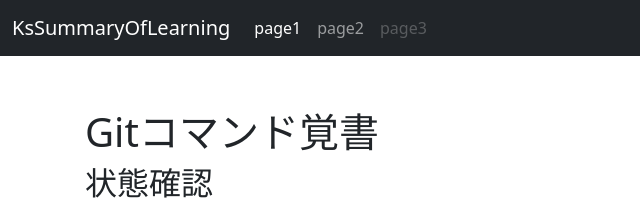
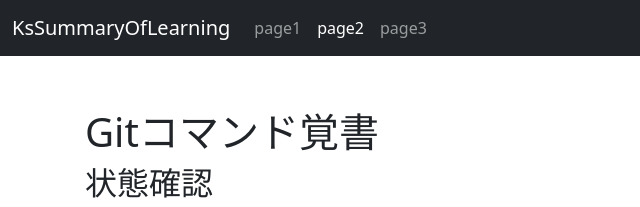
Before and after one commit to kawada-hm/KsSummaryOfLearning, a plain HTML site: page page2.html in a window 1280 px wide. Shown: the top 207 px of the page, 0-640 px from the left. Drawn offline with Linux system fonts and the light colour scheme; a script that the page names is missing.

Commit message:
ヘッダ部整備

```diff
--- a/page2.html
+++ b/page2.html
@@ -18,20 +18,20 @@
             <!-- Fixed navbar -->
             <nav class="navbar navbar-expand-md navbar-dark fixed-top bg-dark">
                 <div class="container-fluid">
-                    <a class="navbar-brand" href="#">KsSummaryOfLearning</a>
+                    <a class="navbar-brand" href="./index.html">KsSummaryOfLearning</a>
                     <button class="navbar-toggler" type="button" data-bs-toggle="collapse" data-bs-target="#navbarCollapse" aria-controls="navbarCollapse" aria-expanded="false" aria-label="Toggle navigation">
                         <span class="navbar-toggler-icon"></span>
                     </button>
                     <div class="collapse navbar-collapse" id="navbarCollapse">
                         <ul class="navbar-nav me-auto mb-2 mb-md-0">
                             <li class="nav-item">
-                                <a class="nav-link active" aria-current="page" href="#">page1</a>
+                                <a class="nav-link" aria-current="page" href="index.html">page1</a>
+                            </li>
+                            <li class="nav-item active">
+                                <a class="nav-link active" href="#">page2</a>
                             </li>
                             <li class="nav-item">
-                                <a class="nav-link" href="#">page2</a>
-                            </li>
-                            <li class="nav-item">
-                                <a class="nav-link disabled">page3</a>
+                                <a class="nav-link" href="page3.html">page3</a>
                             </li>
                         </ul>
                     </div>
```
Also changed, not shown: index.html (+5 -4 lines), page3.html (+4 -4 lines).
